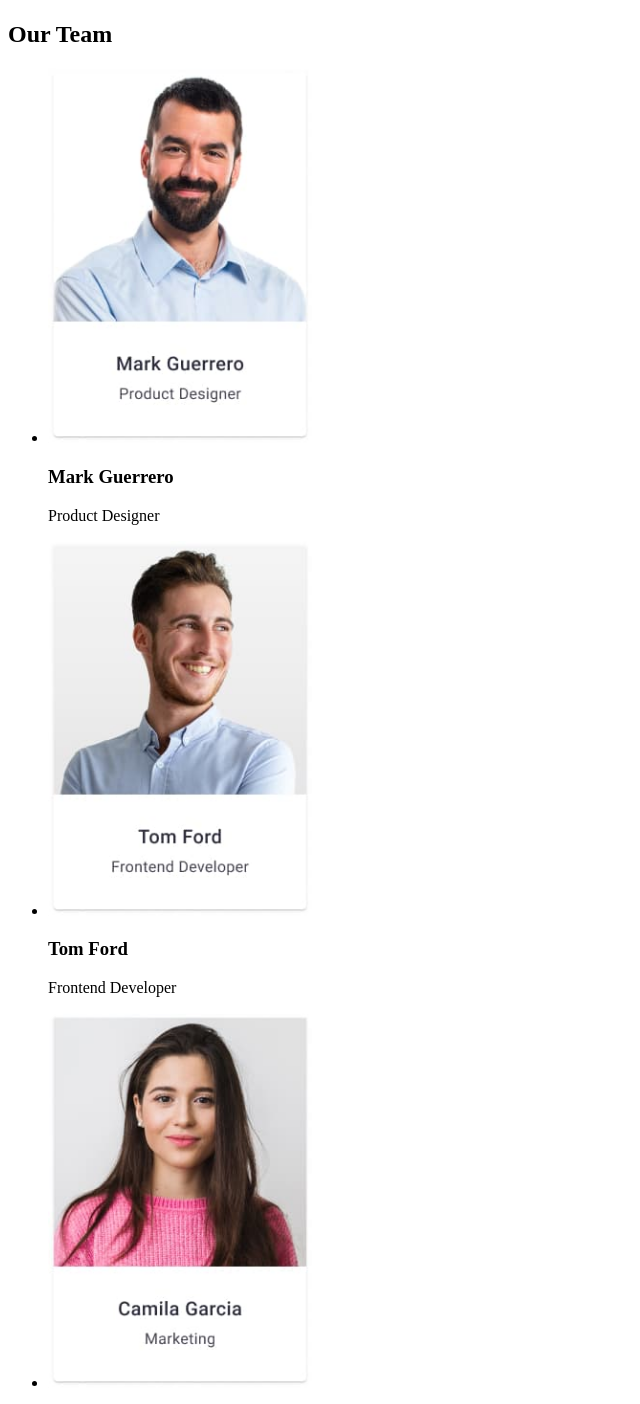
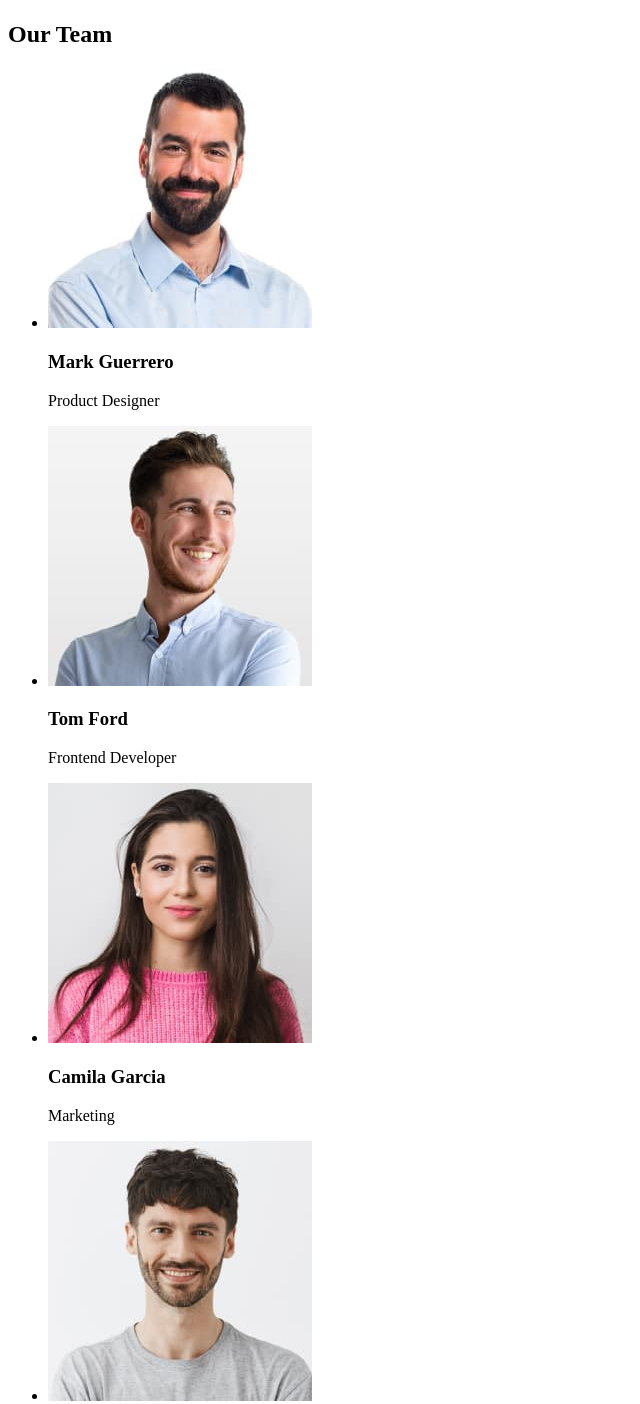
Before and after one commit to Intrum1/goit-markup-hw-01, a plain HTML site: page index.html in a window 1280 px wide. Shown: the part 1523-2927 px from the top of the page, without its empty margins (0-640 px from the left). Drawn offline with Linux system fonts and the light colour scheme.

Commit message:
Swap foto

```diff
--- a/index.html
+++ b/index.html
@@ -84,30 +84,22 @@
         <h2>Our Team</h2>
         <ul>
           <li>
-            <img
-              src="./images/Team_Card_1.jpg"
-              alt="Product Designer"
-              width="264"
-            />
+            <img src="./images/Mark.jpg" alt="Product Designer" width="264" />
             <h3>Mark Guerrero</h3>
             <p>Product Designer</p>
           </li>
           <li>
-            <img
-              src="./images/Team_Card_2.jpg"
-              alt="Frontend Developer"
-              width="264"
-            />
+            <img src="./images/Tom.jpg" alt="Frontend Developer" width="264" />
             <h3>Tom Ford</h3>
             <p>Frontend Developer</p>
           </li>
           <li>
-            <img src="./images/Team_Card_3.jpg" alt="Marketing" width="264" />
+            <img src="./images/Camila.jpg" alt="Marketing" width="264" />
             <h3>Camila Garcia</h3>
             <p>Marketing</p>
           </li>
           <li>
-            <img src="./images/Team_Card_4.jpg" alt="UI Designer" width="264" />
+            <img src="./images/Daniel.jpg" alt="UI Designer" width="264" />
             <h3>Daniel Wilson</h3>
             <p>UI Designer</p>
           </li>
```
Also changed, not shown: images/Camila.jpg (added), images/Daniel.jpg (added), images/Mark.jpg (added), images/Team_Card_1.jpg (deleted), images/Team_Card_2.jpg (deleted), images/Team_Card_3.jpg (deleted), images/Team_Card_4.jpg (deleted), images/Tom.jpg (added).
